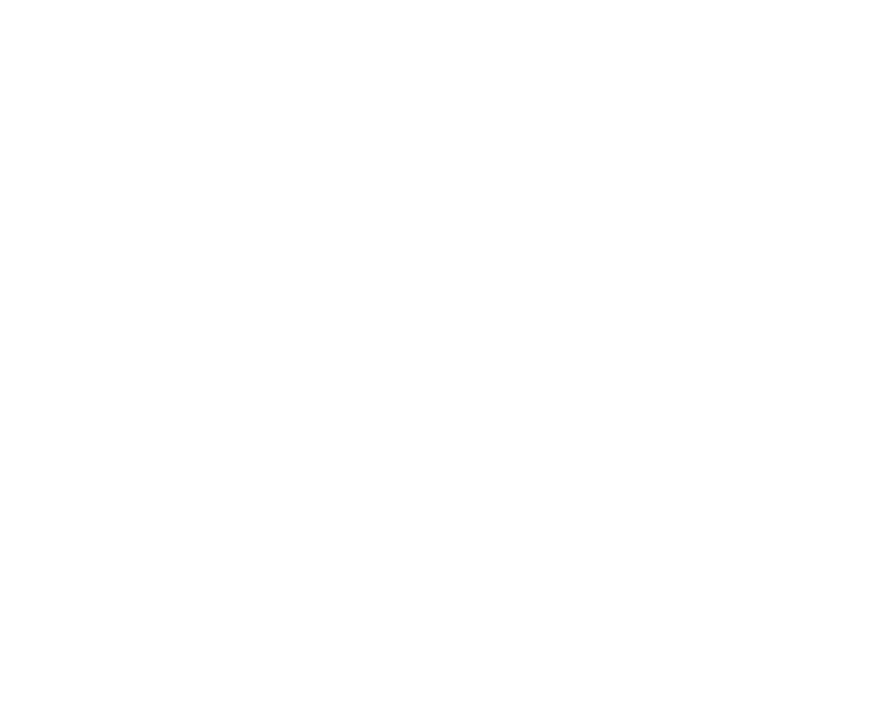
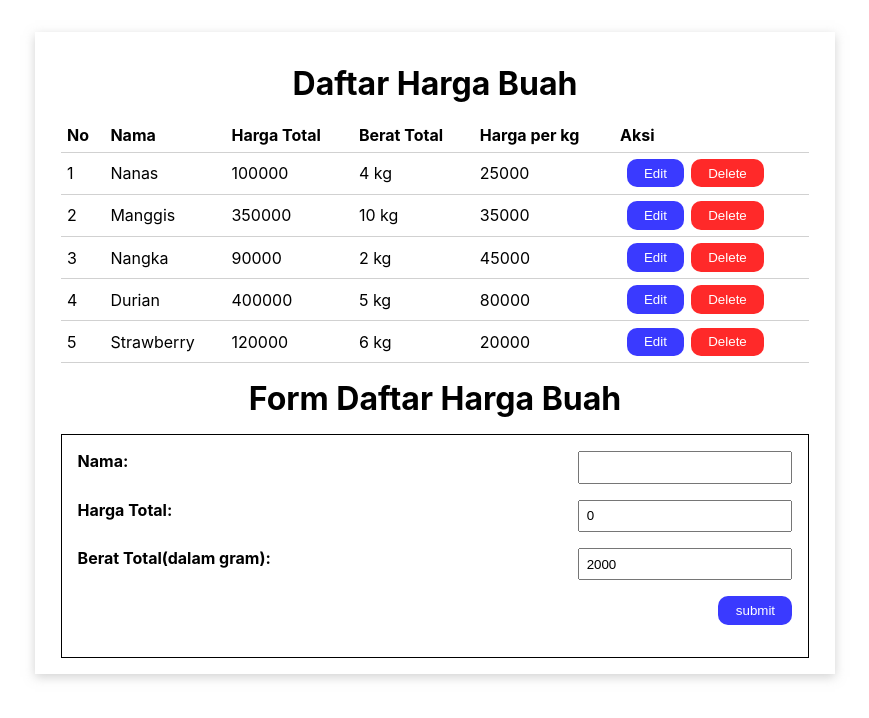
Before and after one commit to laksmanayudha/learn-reactjs, a React (Create React App) app in the folder tugas-harian-part-2/: page / in a window 1280 px wide. Shown: the top 718 px of the page, without its empty margins (205-1074 px from the left). Built offline with nearby package versions, Linux system fonts and the light colour scheme.

Commit message:
update tugas 11

```diff
--- a/tugas-harian-part-2/src/App.jsx
+++ b/tugas-harian-part-2/src/App.jsx
@@ -1,4 +1,4 @@
-import Tugas10 from './Tugas-10/App'
+// import Tugas10 from './Tugas-10/App'
 import Tugas11 from './Tugas-11/App'
 
 function App() {
--- a/tugas-harian-part-2/src/Tugas-11/App.jsx
+++ b/tugas-harian-part-2/src/Tugas-11/App.jsx
@@ -1,7 +1,9 @@
+import List from "./List";
+
 const App = () => {
     return(
-        <div className="App">
-
+        <div className="app">
+            <List />
         </div>
     );
 }
--- /dev/null
+++ b/tugas-harian-part-2/src/Tugas-11/List.jsx
@@ -0,0 +1,109 @@
+import {useState} from "react";
+import "./tugas11.css";
+
+const List = () => {
+    const [daftarBuah, setDaftarBuah] = useState([
+        {nama: "Nanas", hargaTotal: 100000, beratTotal: 4000 },
+        {nama: "Manggis", hargaTotal: 350000, beratTotal: 10000},
+        {nama: "Nangka", hargaTotal: 90000, beratTotal: 2000},
+        {nama: "Durian", hargaTotal: 400000, beratTotal: 5000},
+        {nama: "Strawberry", hargaTotal: 120000, beratTotal: 6000}
+    ]);
+    const [item, setItem] = useState({nama: "", hargaTotal:0, beratTotal:2000});
+    const [currentIndex, setCurrentIndex] = useState(-1);
+    const handleChange = (event) => {
+        if(event.target.name == "nama"){
+            setItem({...item, nama:event.target.value})
+        }else if(event.target.name == "hargaTotal"){
+            setItem({...item, hargaTotal:parseInt(event.target.value)})
+        }else{
+            setItem({...item, beratTotal:parseInt(event.target.value)})
+        }
+    }
+    const handleSubmit = (event) => {
+        event.preventDefault();
+        let newDaftarBuah = daftarBuah;
+
+        if(currentIndex === -1){
+            newDaftarBuah = [...daftarBuah, item];
+        }else{
+            newDaftarBuah[currentIndex] = item;
+            setCurrentIndex(-1);
+        }
+
+        setDaftarBuah(newDaftarBuah);
+        setItem({nama: "", hargaTotal:0, beratTotal:2000})
+    }
+    const handleDelete = (event) => {
+        let index = parseInt(event.target.value);
+        let newDaftarBuah = daftarBuah.filter((item, i) => {
+            return i !== index;
+        });
+        setDaftarBuah(newDaftarBuah);
+    }
+    const handleEdit = (event) => {
+        let index = parseInt(event.target.value);
+        setItem(daftarBuah[index]);
+        setCurrentIndex(index);
+    }
+    return(
+        <>
+            <div className="table">
+                <h1>Daftar Harga Buah</h1>
+                <table>
+                    <thead>
+                        <tr>
+                            <th>No</th>
+                            <th>Nama</th>
+                            <th>Harga Total</th>
+                            <th>Berat Total</th>
+                            <th>Harga per kg</th>
+                            <th>Aksi</th>
+                        </tr>
+                    </thead>
+                    <tbody>
+                        {
+                            daftarBuah.map((item, index) => {
+                                return (
+                                    <tr>
+                                        <td>{index + 1}</td>
+                                        <td>{item.nama}</td>
+                                        <td>{item.hargaTotal}</td>
+                                        <td>{item.beratTotal/1000} kg</td>
+                                        <td>{item.hargaTotal/(item.beratTotal/1000)}</td>
+                                        <td className="action">
+                                            <button value={index} onClick={handleEdit} className="btn edit">Edit</button>
+                                            <button value={index} onClick={handleDelete} className="btn delete">Delete</button>
+                                        </td>
+                                    </tr>
+                                )
+                            })
+                        }
+                    </tbody>
+                </table>
+            </div>
+            <div className="form-container">
+                <h1>Form Daftar Harga Buah</h1>
+                <form onSubmit={handleSubmit}>
+                    <div className="input-item">
+                        <label htmlFor="nama">Nama:</label>
+                        <input type="text" name="nama" onChange={handleChange} value={item.nama} required/>
+                    </div>
+                    <div className="input-item">
+                        <label htmlFor="nama">Harga Total:</label>
+                        <input type="number" name="hargaTotal" min="0" onChange={handleChange} value={item.hargaTotal} required/>
+                    </div>
+                    <div className="input-item">
+                        <label htmlFor="nama" >Berat Total(dalam gram):</label>
+                        <input type="number" name="beratTotal" min="2000" step="any" onChange={handleChange} value={item.beratTotal} required/>
+                    </div>
+                    <div className="input-item buttonSubmit">
+                        <button className="btn submit">submit</button>
+                    </div>
+                </form>
+            </div>
+        </>
+    )
+}
+
+export default List;
--- /dev/null
+++ b/tugas-harian-part-2/src/Tugas-11/tugas11.css
@@ -0,0 +1,89 @@
+*{
+    margin: 0;
+    padding: 0;
+    box-sizing: border-box;
+}
+
+.app{
+    max-width: 800px;
+    width: 80%;
+    margin: 0 auto;
+    margin-top: 2em;
+    text-align: center;
+    padding: 1em 1.6em;
+    box-shadow: 0 3px 10px rgba(166, 166, 166, 0.5);
+    /* border: 1px solid black; */
+}
+
+form{
+    border: 1px solid black;
+    padding: 1em;
+}
+
+label{
+    font-weight: bold;
+}
+
+.input-item{
+    display: flex;
+    justify-content: space-between;
+    margin-bottom: 1em;
+}
+
+input{
+    width: 30%;
+    padding: 0.5em;
+}
+
+.buttonSubmit{
+    justify-content: flex-end;
+}
+
+table{
+    width: 100%;
+    text-align: left;
+    border-collapse: collapse;
+}
+
+tr{
+    border-bottom: 1px solid rgb(209, 209, 209);
+}
+
+th, td{
+    padding: 0.4em;
+}
+
+.action button{
+    margin-left: 0.5em;
+}
+
+.edit, .submit{
+    background-color: rgb(58, 58, 255);
+}
+
+.edit:hover, .submit:hover{
+    background-color: rgb(40, 40, 185);
+}
+
+/* .input-item:hover .submit{
+    background-color: red;
+} */
+
+.delete{
+    background-color: rgb(255, 41, 41);
+}
+
+.delete:hover{
+    background-color: rgb(205, 37, 37);
+}
+
+.btn{
+    border: none;
+    padding: 0.5em 1.3em;
+    color: white;
+    border-radius: 10px;
+}
+
+h1{
+    margin: .5em 0;
+}
```
